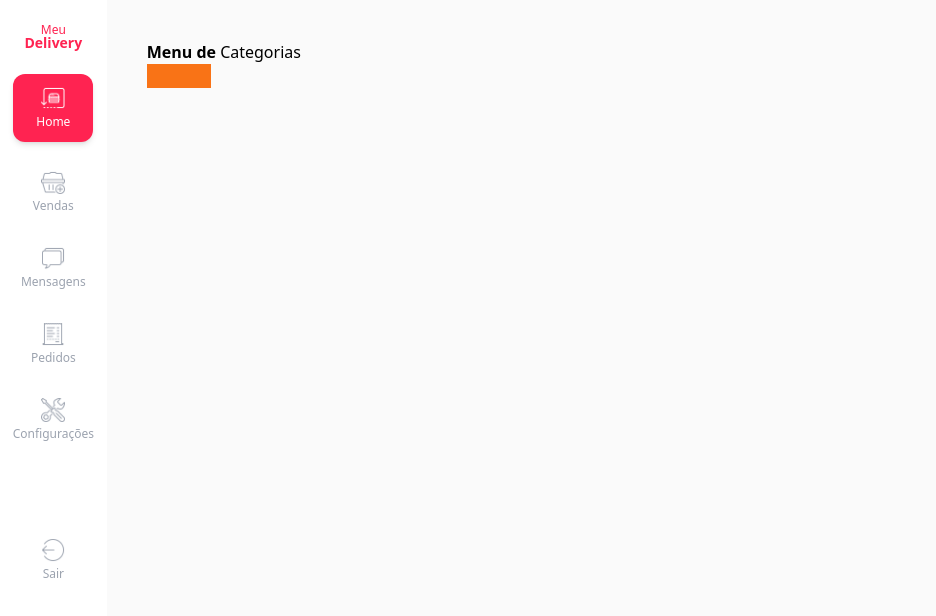
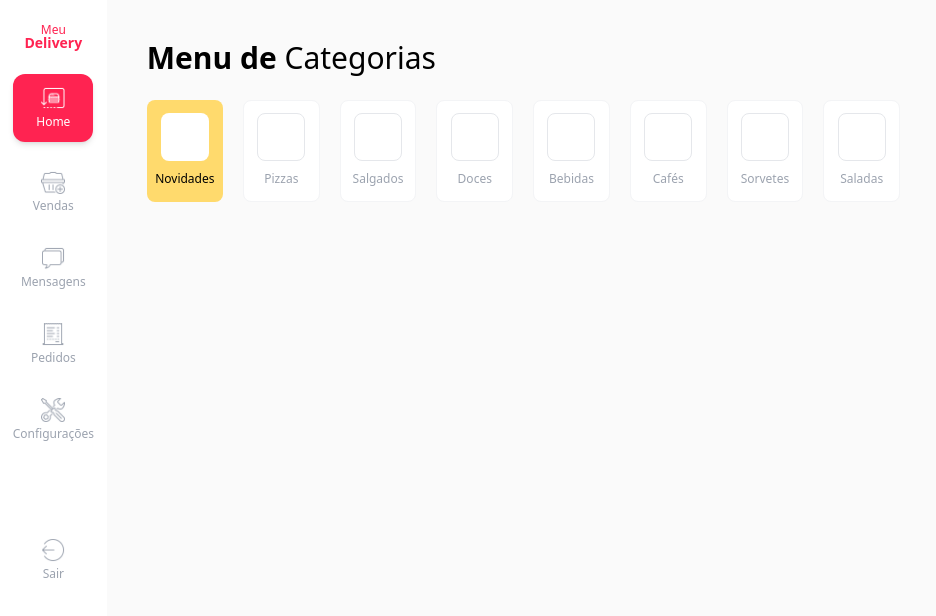
Before and after one commit to adrianojsle/Frontend-Delivery-Web, a React (Vite) app: page / in a window 1280 px wide. Shown: the top 616 px of the page, without its empty margins (0-936 px from the left). Built offline with nearby package versions, Linux system fonts and the light colour scheme.

Commit message:
Estrutura da sessão de categorias

```diff
--- a/src/components/Categories/categories.component.tsx
+++ b/src/components/Categories/categories.component.tsx
@@ -3,9 +3,16 @@ import ItemCategory from "./parts/item-category.part";
 
 export default function Categories() {
     return <div>
-        <TitleSection firstWord="Menu de " secondWord="Categorias" size="3xl" />
-        <div>
-            <ItemCategory />
+        <TitleSection firstWord="Menu de " secondWord="Categorias" />
+        <div className="mt-6 flex flex-row">
+            <ItemCategory title="Novidades" active={true} />
+            <ItemCategory title="Pizzas" active={false} />
+            <ItemCategory title="Salgados" active={false} />
+            <ItemCategory title="Doces" active={false} />
+            <ItemCategory title="Bebidas" active={false} />
+            <ItemCategory title="Cafés" active={false} />
+            <ItemCategory title="Sorvetes" active={false} />
+            <ItemCategory title="Saladas" active={false} />
         </div>
     </div>
 }
--- a/src/components/Categories/parts/item-category.part.tsx
+++ b/src/components/Categories/parts/item-category.part.tsx
@@ -1,5 +1,26 @@
-export default function ItemCategory() {
-    return <div className="w-16 py-3 bg-orange-500">
+type Props = {
+    title: string;
+    active: boolean;
+}
 
+export default function ItemCategory({title, active}: Props) {
+    return active ? <div className="flex flex-col justify-center items-center w-24 py-3 bg-secondary rounded-lg mr-5">
+        <div className="w-12 h-12 bg-white rounded-lg">
+
+        </div>
+        <div className="mt-1">
+            <span className="text-black text-xs">
+                {title}
+            </span>
+        </div>
+    </div> : <div className="flex flex-col justify-center bg-white border border-gray-100 items-center w-24 py-3 rounded-lg mr-5">
+        <div className="w-12 h-12 border border-gray-200 rounded-lg">
+
+        </div>
+        <div className="mt-1">
+            <span className="text-gray-400 text-xs">
+                {title}
+            </span>
+        </div>
     </div>
 }
--- a/src/components/TitleSection/title-section.component.tsx
+++ b/src/components/TitleSection/title-section.component.tsx
@@ -1,15 +1,14 @@
 type Props = {
     firstWord: string;
     secondWord: string;
-    size: string;
 }
 
-export default function TitleSection({ firstWord, secondWord, size }: Props) {
+export default function TitleSection({ firstWord, secondWord }: Props) {
     return <div>
-        <span className={`text-${size} font-bold text-black`}>
+        <span className={`text-3xl font-bold text-black`}>
             {firstWord}
         </span>
-        <span className={`text-${size} font-light text-black`}>
+        <span className={`text-3xl font-light text-black`}>
             {secondWord}
         </span>
     </div>
```
